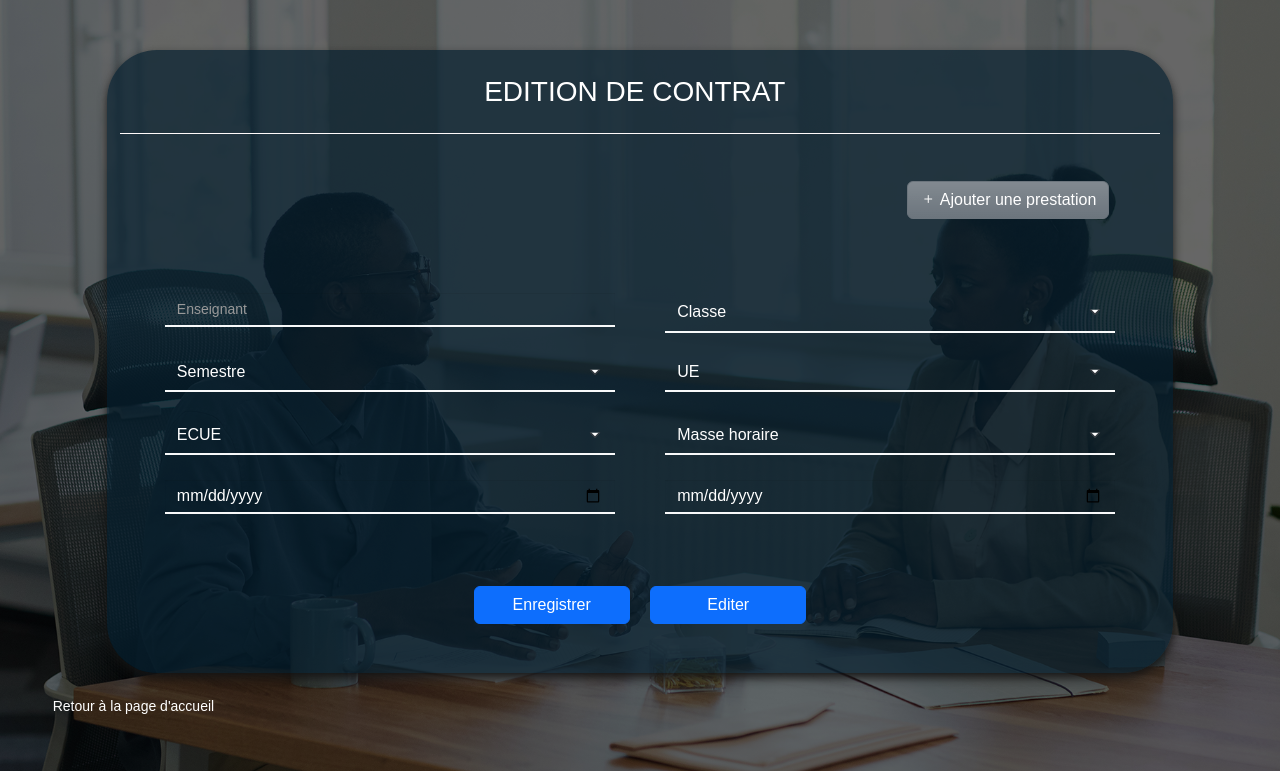
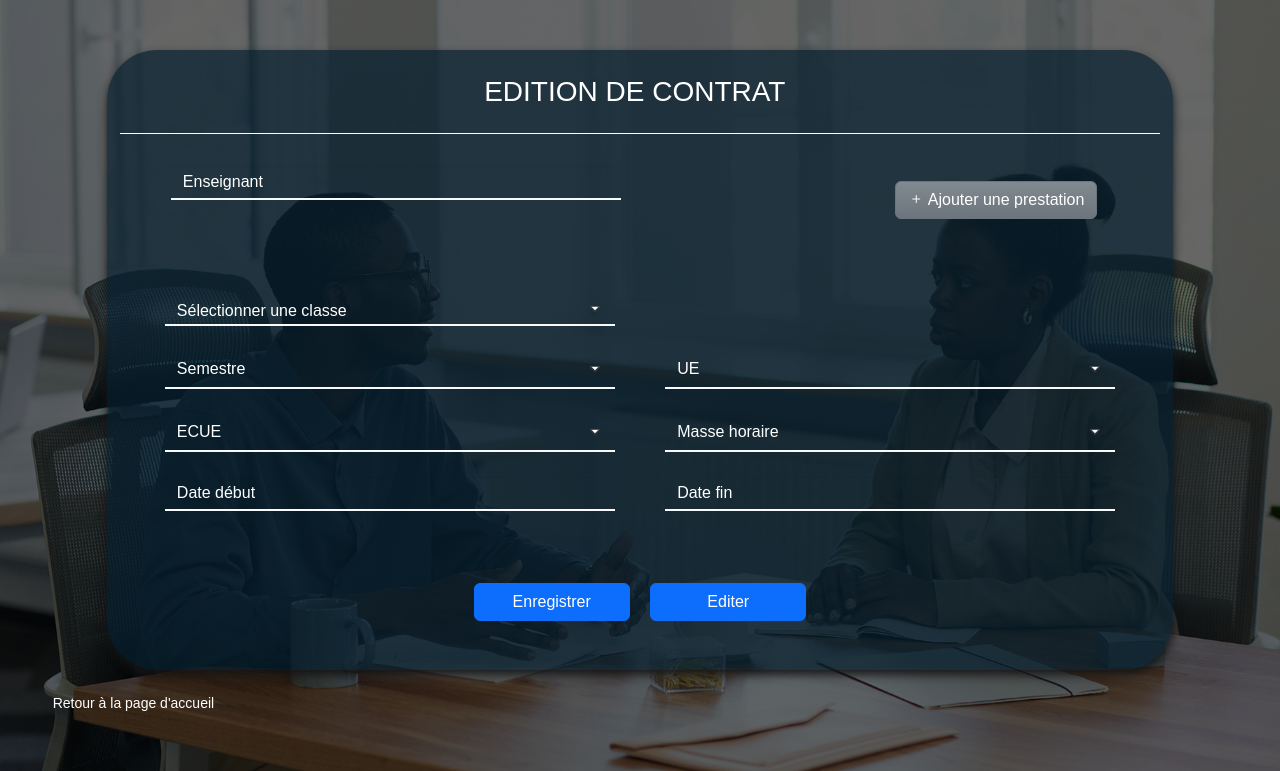
Before and after one commit to EmmanuelNoel/pgpeneam, a PHP site: page /contrat.php in a window 1280 px wide. Shown: the top 771 px of the page. Run offline with PHP 8.4, Linux system fonts and the light colour scheme; some libraries are stand-ins or nearby versions; some web fonts are replaced.

Commit message:
Ajouter Prestation

```diff
--- a/contrat.php
+++ b/contrat.php
@@ -65,6 +65,13 @@ Smartphone Compatible web template, free webdesigns for Nokia, Samsung, LG, Sony
             </div>
 
             <section class="third">
+            <div class=" col-sm-12 col-md-12 col-lg-6 col-xl-6 col-xxl-6" style="display:flex ; justify-content: space-around;">
+
+                           <input type="text" class="form-control formcontrol" placeholder="Enseignant" name="" value="" style="width: 450px; ">
+
+               </div>
+                <section id="third">
+
                     <div class="row pe-3 pb-4">
                         <div class="col-12 text-end">
                             <button class="bg-gradient btn btn-secondary text-white" onclick="ajouterPrestation()"><i class="bi-plus"></i> Ajouter une prestation</button>
@@ -72,18 +79,15 @@ Smartphone Compatible web template, free webdesigns for Nokia, Samsung, LG, Sony
                     </div>
 
 
-                <div class="row" style="margin-bottom: 7px;margin-top:35px; text-align: left">
+                    <div class="row" style="margin-bottom: 20px;margin-top:35px; text-align: left">
 
-                    <div class=" col-sm-12 col-md-12 col-lg-6 col-xl-6 col-xxl-6" style="display:flex ; justify-content: space-around;">
 
-                        <input type="text" class="form-control formcontrol" placeholder="Enseignant" name="" value="" style="width: 450px; ">
-                    </div>
 
                         <div class="col-sm-12 col-md-12 col-lg-6 col-xl-6 col-xxl-6" style="display:flex ; justify-content: space-around;">
 
-                        <select class="form-select formselect " name="" style="width: 450px;height:40px ">
-                            <option value="" disabled="" selected="" hidden=""> </option>
-                            <option value="" selected>Classe</option>
+                            <select class="form-select formselect" name="" style="width: 450px;height:33px">
+                                <option value="" selected>Sélectionner une classe</option>
+                                <option value="">Classe</option>
                             </select>
                         </div>
 
@@ -136,17 +140,18 @@ Smartphone Compatible web template, free webdesigns for Nokia, Samsung, LG, Sony
 
                         <div class="col-sm-12 col-md-12 col-lg-6 col-xl-6 col-xxl-6" style="display:flex ; justify-content: space-around;">
 
-                        <input type="date" name="date" id="date" placeholder="Date début" class="form-control formcontrol" style="width: 450px; ">
+                            <input type="text" name="date" id="date" onfocus="(this.type='date')" onfocusout="(this.type='text')" placeholder="Date début" class="form-control formcontrol" style="width: 450px; ">
                         </div>
 
                         <div class="col-sm-12 col-md-12 col-lg-6 col-xl-6 col-xxl-6" style="display:flex ; justify-content: space-around;">
 
-                        <input type="date" name="date" id="date" placeholder="Date fin" class="form-control formcontrol" style="width: 450px; ">
+                            <input type="text" name="date" id="date" onfocus="(this.type='date')" onfocusout="(this.type='text')" placeholder="Date fin" class="form-control formcontrol" style="width: 450px; ">
                         </div>
 
                     </div>
 
 
+                </section>
 
             </section>
 
@@ -221,7 +226,8 @@ Smartphone Compatible web template, free webdesigns for Nokia, Samsung, LG, Sony
         //         document.getElementById("inpt").style.display = 'none';
         // }
         function ajouterPrestation() {
-            $('.third').clone().appendTo('.third');
+            var text = document.getElementById('third').innerHTML;
+            $('.third').append(text);
         }
     </script>
     <script src="js/bootstrap.js"></script>
--- a/contratexte.php
+++ b/contratexte.php
@@ -46,7 +46,7 @@
 <body>
 
     <div class="fs-5">
-        <button type="button" class="btn btn-primary telecharger pt-2 mx-4 "><i class="bi-download fs-3"></i> &nbsp;<span class="fs-4">Télécharger pdf</span> </button>
+        <button type="button" class="btn btn-primary telecharger mx-4 "><i class="bi-download fs-3"></i> &nbsp;<span class="fs-4">Télécharger pdf</span> </button>
     </div>
 
     <div class="container fs-5">
--- a/css/contrat.css
+++ b/css/contrat.css
@@ -1,8 +1,8 @@
-*{
+/**{
     margin: 0px;
     padding: 5px 0px;
     text-align: justify;
-}
+}*/
 
 .table{
     margin: auto;
--- a/css/style.css
+++ b/css/style.css
@@ -3315,9 +3315,9 @@ div#graph1, div#graph4, div#graph5, div#graph6, div#graph7, div#graph8, div#grap
 
 /*Page d'édition de contrat*/
 /*formulaire*/
-input[type="text"]::placeholder{
-    color: #999;
-    font-size: 14px;
+input[type="text"]::placeholder,input[type="tel"]::placeholder,input[type="email"]::placeholder{
+    color: #fff;
+    font-size: 16px;
 }
 .formcontrol{
     color: #fff !important;
@@ -3327,6 +3327,12 @@ input[type="text"]::placeholder{
     border-right: 0 !important;
     border-left: 0 !important;
     border-radius: 0 !important;
+}
+.formcontrole{
+    color: #fff !important;
+    background-color: transparent !important;
+    border-bottom: 2px solid var(--bs-light) !important;
+    border-radius: 2px !important;
 }
 .formselect{
     color: #fff  !important;
--- a/eagent.php
+++ b/eagent.php
@@ -245,7 +245,7 @@ $statut = $bdd->query('SELECT * FROM statut');
 
 
 		<div class="bout">
-			<a href="accueil.php"><span class="mdi mdi-arrow-left arrowleft"></span> <span class="retour">Retour à la page d'accueil</span> </a>
+			<a href="accueil.php"><span class="mdi mdi-arrow-left arrowleft"></span> <span class="retour fst-italic">Retour à la page d'accueil</span> </a>
 		</div>
 	</section>
 	<script>
--- a/pdf.js
+++ b/pdf.js
@@ -7,7 +7,7 @@
             margin: 1,
             filename: 'contrat.pdf',
             image: {type:'jpeg', quality:1},
-            htlm2canvas: {scale:2},
+            htlm2canvas: {scale:1},
             jsPDF:{unit:'in', format:'letter',orientation:'portrait'}
     }
 
```
Lines whose indentation alone changed are shown as unchanged.
